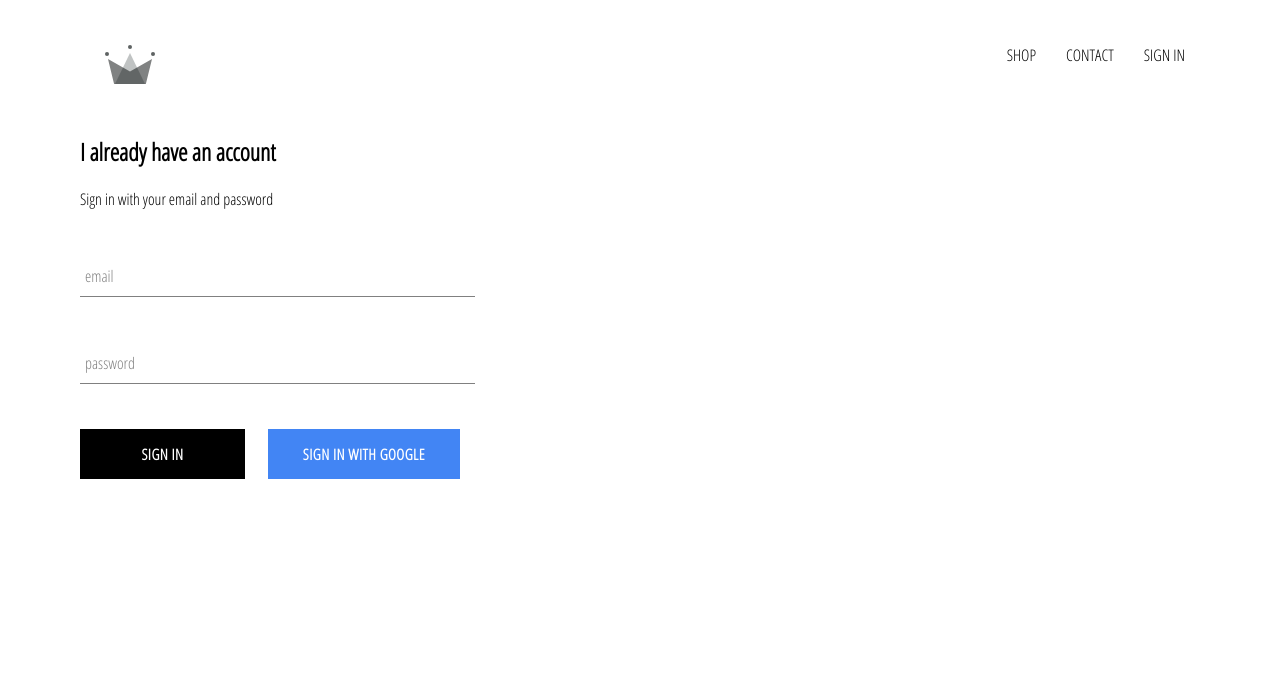
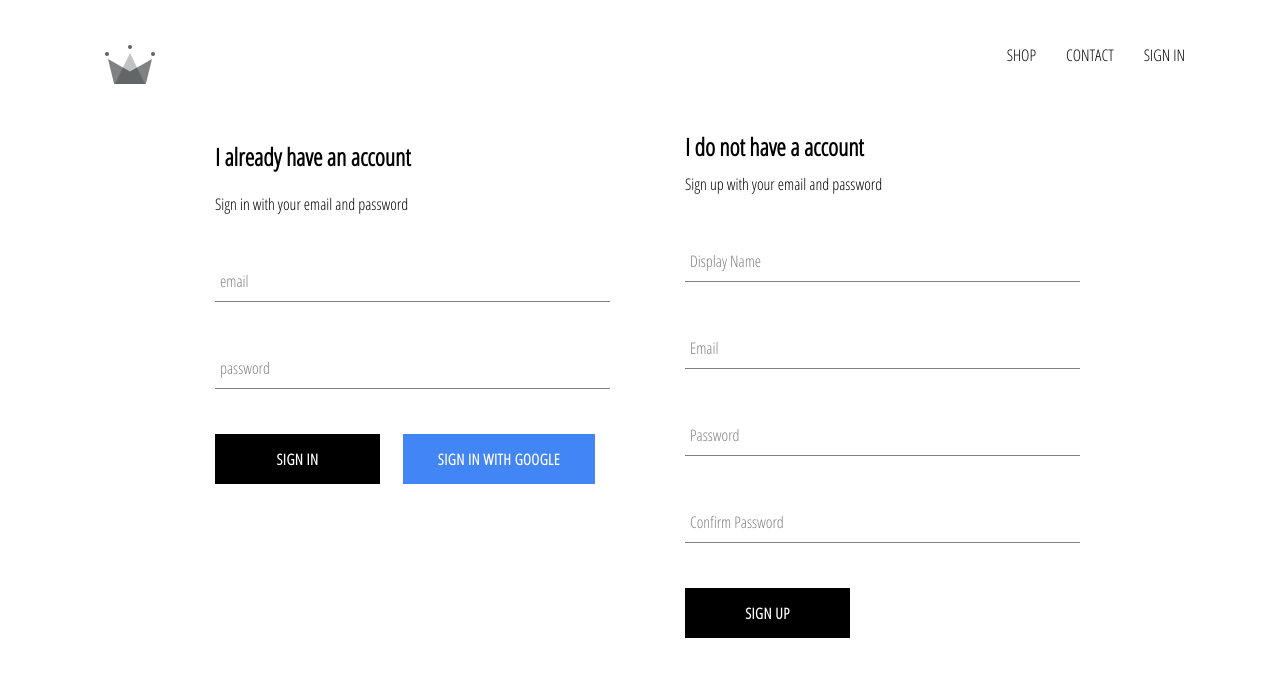
Before and after one commit to KorakotSanti/Computerize, a React (Create React App) app: page /signin in a window 1280 px wide. Shown: the top 676 px of the page. Built offline with nearby package versions, Linux system fonts and the light colour scheme; no server answers.

Commit message:
implemented firebase utils, included ability to store authenticated users into our firestore

```diff
--- a/src/App.js
+++ b/src/App.js
@@ -6,7 +6,7 @@ import HomePage from './pages/homepage/homepage.component';
 import ShopPage from './pages/shop/shop.component';
 import SignInAndSignUpPage from './pages/sign-in-and-sign-up/sign-in-and-sign-up.component';
 import Header from './components/header/header.component';
-import { auth } from './firebase/firebase.utils';
+import { auth, createUserProfileDocument } from './firebase/firebase.utils';
 
 class App extends React.Component {
   constructor() {
@@ -20,10 +20,21 @@ class App extends React.Component {
   unsubscribeFromAuth = null;
 
   componentDidMount() {
-    this.unsubscribeFromAuth = auth.onAuthStateChanged(user => {
-      this.setState({ currentUser: user });
+    this.unsubscribeFromAuth = auth.onAuthStateChanged(async userAuth => {
+      if (userAuth) {
+        const userRef = await createUserProfileDocument(userAuth);
 
-      console.log(user);
+        userRef.onSnapshot(snapShot => {
+          this.setState({
+            currentUser: {
+              id: snapShot.id,
+              ...snapShot.data()
+            }
+          });
+        });
+      }
+
+      this.setState({ currentUser: userAuth });
     });
   }
 
--- /dev/null
+++ b/src/components/sign-up/sign-up.component.jsx
@@ -0,0 +1,101 @@
+import React from "react";
+
+import FormInput from "../form-input/form-input.component";
+import CustomButton from "../custom-button/custom-button.component";
+
+import { auth, createUserProfileDocument } from "../../firebase/firebase.utils";
+
+import "./sign-up.styles.scss";
+
+class SignUp extends React.Component {
+  constructor() {
+    super();
+
+    this.state = {
+      displayName: "",
+      email: "",
+      password: "",
+      confirmPassword: "",
+    };
+  }
+
+  handleSubmit = async event => {
+    event.preventDefault();
+
+    const { displayName, email, password, confirmPassword } = this.state;
+
+    if(password !== confirmPassword) {
+      alert("passwords don't match");
+      return;
+    }
+
+    try {
+      const { user } = await auth.createUserWithEmailAndPassword(email, password);
+
+      await createUserProfileDocument(user, { displayName });
+
+      this.setState({
+        displayName: '',
+        email: '',
+        password: '',
+        confirmPassword: ''
+      });
+
+    } catch (error) {
+      console.error(error);
+    }
+  }
+
+  handleChange = event => {
+    const { name, value } = event.target;
+
+    this.setState({ [name]: value });
+  }
+
+  render() {
+    const { displayName, email, password, confirmPassword } = this.state;
+    return (
+      <div className="sign-up">
+        <h2 className="title">I do not have a account</h2>
+        <span>Sign up with your email and password</span>
+        <form className="sign-up-form" onSubmit={this.handleSubmit}>
+          <FormInput
+          type="text"
+          name="displayName"
+          value={displayName}
+          onChange={this.handleChange}
+          label='Display Name'
+          required
+          />
+          <FormInput
+          type="email"
+          name="email"
+          value={email}
+          onChange={this.handleChange}
+          label='Email'
+          required
+          />
+          <FormInput
+          type="password"
+          name="password"
+          value={password}
+          onChange={this.handleChange}
+          label='Password'
+          required
+          />
+          <FormInput
+          type="password"
+          name="confirmPassword"
+          value={confirmPassword}
+          onChange={this.handleChange}
+          label='Confirm Password'
+          required
+          />
+          <CustomButton type='submit' >Sign Up</CustomButton>
+        </form>
+      </div>
+    );
+  }
+}
+
+export default SignUp;
--- /dev/null
+++ b/src/components/sign-up/sign-up.styles.scss
@@ -0,0 +1,9 @@
+.sign-up {
+  display: flex;
+  flex-direction: column;
+  width: 380px;
+
+  .title {
+    margin: 10px 0;
+  }
+}
--- a/src/firebase/firebase.utils.js
+++ b/src/firebase/firebase.utils.js
@@ -24,6 +24,32 @@ const config = {
   measurementId: REACT_APP_MEASUREMENT_ID,
 };
 
+export const createUserProfileDocument = async (userAuth, additionalData) => {
+  if (!userAuth) return;
+
+  const userRef = firestore.doc(`users/${userAuth.uid}`);
+
+  const snapShot = await userRef.get();
+
+  if(!snapShot.exists) {
+    const { displayName, email } = userAuth;
+    const createdAt = new Date();
+
+    try {
+      await userRef.set({
+        displayName,
+        email,
+        createdAt,
+        ...additionalData
+      })
+    } catch (error) {
+      console.log('error creating user', error.message);
+    }
+  }
+
+  return userRef;
+};
+
 firebase.initializeApp(config);
 
 export const auth = firebase.auth();
--- a/src/pages/sign-in-and-sign-up/sign-in-and-sign-up.component.jsx
+++ b/src/pages/sign-in-and-sign-up/sign-in-and-sign-up.component.jsx
@@ -1,12 +1,14 @@
 import React from 'react';
 
 import SignIn from '../../components/sign-in/sign-in.component';
+import SignUp from '../../components/sign-up/sign-up.component';
 
 import './sign-in-and-sign-up.styles.scss';
 
 const SignInAndSignUpPage = () => (
   <div className='sign-in-and-sign-up'>
     <SignIn/>
+    <SignUp/>
   </div>
 )
 
--- a/src/pages/sign-in-and-sign-up/sign-in-and-sign-up.styles.scss
+++ b/src/pages/sign-in-and-sign-up/sign-in-and-sign-up.styles.scss
@@ -0,0 +1,6 @@
+.sign-in-and-sign-up {
+  width: 850px;
+  display: flex;
+  justify-content: space-between;
+  margin: 30px auto;
+}
```
